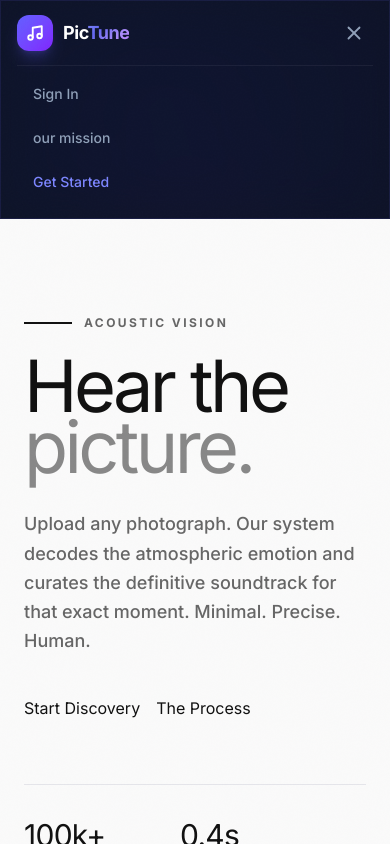
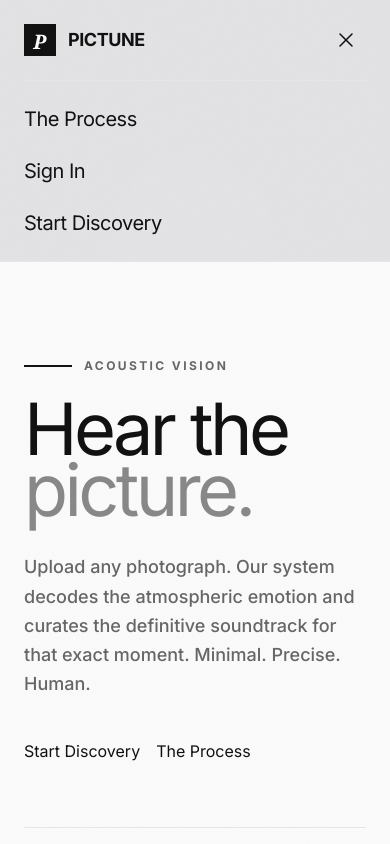
Before and after one commit to Shriii19/pictune_frontend, a React (Vite) app: page / in a window 390 px wide. Both pictures are taken after a click on the button 354 px from the left and 33 px from the top of the page. Shown: the top 844 px of the page. Built offline with nearby package versions, Linux system fonts and the light colour scheme.

Commit message:
feat: update Navbar component with enhanced styling and improved mobile menu accessibility

```diff
--- a/src/components/Navbar.jsx
+++ b/src/components/Navbar.jsx
@@ -16,138 +16,81 @@ export default function Navbar() {
   const isActive = (path) => location.pathname === path;
 
   return (
-    <nav className="glass-strong sticky top-0 z-50 border-b border-white/6">
-      <div className="max-w-6xl mx-auto px-4 sm:px-6 lg:px-8">
-        <div className="flex justify-between items-center h-16">
+    <nav className="sticky top-0 z-50 bg-[#FAFAFA]/90 backdrop-blur-md border-b border-[#E5E5EA]">
+      <div className="max-w-7xl mx-auto px-6">
+        <div className="flex justify-between items-center h-20">
           {/* Logo */}
-          <Link
-            to={isAuthenticated ? "/dashboard" : "/"}
-            className="flex items-center gap-2.5 group"
-          >
-            <div className="w-9 h-9 rounded-xl bg-linear-to-br from-indigo-500 to-violet-600 flex items-center justify-center shadow-lg shadow-indigo-500/25 group-hover:shadow-indigo-500/45 group-hover:scale-105 transition-all duration-300 relative overflow-hidden">
-              <svg width="18" height="18" viewBox="0 0 24 24" fill="none" stroke="white" strokeWidth="2.5" strokeLinecap="round" strokeLinejoin="round">
-                <path d="M9 18V5l12-2v13" />
-                <circle cx="6" cy="18" r="3" />
-                <circle cx="18" cy="16" r="3" />
-              </svg>
+          <Link to={isAuthenticated ? "/dashboard" : "/"} className="flex items-center gap-3 group">
+            <div className="w-8 h-8 bg-[#111111] flex items-center justify-center text-[#FAFAFA] font-serif italic font-bold text-xl leading-none pt-1">
+              P
             </div>
-            <span className="text-lg font-bold tracking-tight text-white">
-              Pic<span className="gradient-text">Tune</span>
+            <span className="text-lg font-bold tracking-tight text-[#111111] uppercase">
+              PicTune
             </span>
           </Link>
 
           {/* Desktop Nav */}
-          <div className="hidden md:flex items-center gap-1">
+          <div className="hidden md:flex items-center gap-8">
             {isAuthenticated ? (
               <>
                 <Link
                   to="/dashboard"
-                  className={`relative px-4 py-2 rounded-lg text-sm font-medium transition-all duration-200 ${
-                    isActive("/dashboard")
-                      ? "text-white bg-indigo-500/15 border border-indigo-500/25"
-                      : "text-slate-400 hover:text-white hover:bg-white/5 border border-transparent"
+                  className={`text-xs font-bold transition-all duration-200 uppercase tracking-widest ${
+                    isActive("/dashboard") ? "text-[#111111] border-b-2 border-[#111111] pb-1" : "text-[#888888] hover:text-[#111111]"
                   }`}
                 >
-                  <span className="flex items-center gap-2">
-                    <svg width="16" height="16" viewBox="0 0 24 24" fill="none" stroke="currentColor" strokeWidth="2" strokeLinecap="round" strokeLinejoin="round">
-                      <rect x="3" y="3" width="7" height="7" rx="1" />
-                      <rect x="14" y="3" width="7" height="7" rx="1" />
-                      <rect x="3" y="14" width="7" height="7" rx="1" />
-                      <rect x="14" y="14" width="7" height="7" rx="1" />
-                    </svg>
-                    Dashboard
-                  </span>
-                </Link>
-                <Link
-                  to="/about"
-                  className={`relative px-4 py-2 rounded-lg text-sm font-medium transition-all duration-200 ${
-                    isActive("/about")
-                      ? "text-white bg-violet-500/15 border border-violet-500/25"
-                      : "text-slate-400 hover:text-white hover:bg-white/5 border border-transparent"
-                  }`}
-                >
-                  <span className="flex items-center gap-2">
-                    <svg width="16" height="16" viewBox="0 0 24 24" fill="none" stroke="currentColor" strokeWidth="2" strokeLinecap="round" strokeLinejoin="round">
-                      <path d="M12 2L2 7l10 5 10-5-10-5z" />
-                      <path d="M2 17l10 5 10-5" />
-                      <path d="M2 12l10 5 10-5" />
-                    </svg>
-                    Our Mission
-                  </span>
+                  Dashboard
                 </Link>
                 <Link
                   to="/history"
-                  className={`relative px-4 py-2 rounded-lg text-sm font-medium transition-all duration-200 ${
-                    isActive("/history")
-                      ? "text-white bg-violet-500/15 border border-violet-500/25"
-                      : "text-slate-400 hover:text-white hover:bg-white/5 border border-transparent"
+                  className={`text-xs font-bold transition-all duration-200 uppercase tracking-widest ${
+                    isActive("/history") ? "text-[#111111] border-b-2 border-[#111111] pb-1" : "text-[#888888] hover:text-[#111111]"
                   }`}
                 >
-                  <span className="flex items-center gap-2">
-                    <svg width="16" height="16" viewBox="0 0 24 24" fill="none" stroke="currentColor" strokeWidth="2" strokeLinecap="round" strokeLinejoin="round">
-                      <circle cx="12" cy="12" r="10" />
-                      <polyline points="12 6 12 12 16 14" />
-                    </svg>
-                    History
-                  </span>
+                  History
                 </Link>
-                <div className="w-px h-6 bg-white/8 mx-2" />
                 <button
                   onClick={handleLogout}
-                  className="px-4 py-2 rounded-lg text-sm font-medium text-slate-400 hover:text-red-400 hover:bg-red-500/8 border border-transparent hover:border-red-500/20 transition-all duration-200"
+                  className="text-xs font-bold text-[#888888] hover:text-[#FF3B30] transition-colors uppercase tracking-widest"
                 >
-                  <span className="flex items-center gap-2">
-                    <svg width="16" height="16" viewBox="0 0 24 24" fill="none" stroke="currentColor" strokeWidth="2" strokeLinecap="round" strokeLinejoin="round">
-                      <path d="M9 21H5a2 2 0 0 1-2-2V5a2 2 0 0 1 2-2h4" />
-                      <polyline points="16 17 21 12 16 7" />
-                      <line x1="21" y1="12" x2="9" y2="12" />
-                    </svg>
-                    Logout
-                  </span>
+                  Logout
                 </button>
               </>
             ) : (
               <>
                 <Link
+                  to="/about"
+                  className={`text-xs font-bold transition-all duration-200 uppercase tracking-widest ${
+                    isActive("/about") ? "text-[#111111]" : "text-[#888888] hover:text-[#111111]"
+                  }`}
+                >
+                  The Process
+                </Link>
+                <Link
                   to="/login"
-                  className="px-4 py-2 rounded-lg text-sm font-medium text-slate-400 hover:text-white hover:bg-white/5 border border-transparent hover:border-white/10 transition-all duration-200"
+                  className="text-xs font-bold text-[#888888] hover:text-[#111111] transition-colors uppercase tracking-widest"
                 >
                   Sign In
                 </Link>
-                <Link
-                  to="/about"
-                  className={`animated-underline px-4 py-2 rounded-lg text-sm font-medium transition-all duration-200 ${
-                    isActive("/about")
-                      ? "text-white bg-white/8"
-                      : "text-slate-400 hover:text-white hover:bg-white/4"
-                  }`}
-                >
-                  Our Mission
-                </Link>
-                <Link
-                  to="/register"
-                  className="gradient-btn px-5 py-2 rounded-lg text-sm font-semibold text-white shadow-lg shadow-indigo-500/20 hover:shadow-indigo-500/35 hover:scale-[1.03] transition-all duration-200"
-                >
-                  Get Started
+                <Link to="/register" className="btn-primary text-xs tracking-widest uppercase">
+                  Start
                 </Link>
               </>
             )}
           </div>
 
           {/* Mobile hamburger */}
-          <button
-            onClick={() => setMobileOpen(!mobileOpen)}
-            className="md:hidden p-2 rounded-lg text-slate-400 hover:text-white hover:bg-white/6 transition-colors"
-          >
+          <button onClick={() => setMobileOpen(!mobileOpen)} className="md:hidden p-2 text-[#111111]">
             {mobileOpen ? (
-              <svg width="22" height="22" viewBox="0 0 24 24" fill="none" stroke="currentColor" strokeWidth="2" strokeLinecap="round">
+              <svg width="24" height="24" viewBox="0 0 24 24" fill="none" stroke="currentColor" strokeWidth="1.5" strokeLinecap="round">
                 <line x1="18" y1="6" x2="6" y2="18" />
                 <line x1="6" y1="6" x2="18" y2="18" />
               </svg>
             ) : (
-              <svg width="22" height="22" viewBox="0 0 24 24" fill="none" stroke="currentColor" strokeWidth="2" strokeLinecap="round">
-                <line x1="4" y1="8" x2="20" y2="8" />
-                <line x1="4" y1="16" x2="20" y2="16" />
+              <svg width="24" height="24" viewBox="0 0 24 24" fill="none" stroke="currentColor" strokeWidth="1.5" strokeLinecap="round">
+                <line x1="3" y1="12" x2="21" y2="12" />
+                <line x1="3" y1="6" x2="21" y2="6" />
+                <line x1="3" y1="18" x2="21" y2="18" />
               </svg>
             )}
           </button>
@@ -155,68 +98,18 @@ export default function Navbar() {
 
         {/* Mobile Menu */}
         {mobileOpen && (
-          <div className="md:hidden pb-4 pt-2 space-y-1 animate-slide-down border-t border-white/6">
+          <div className="md:hidden py-6 border-t border-[#E5E5EA] flex flex-col gap-6">
             {isAuthenticated ? (
               <>
-                <Link
-                  to="/dashboard"
-                  onClick={() => setMobileOpen(false)}
-                  className={`block px-4 py-2.5 rounded-lg text-sm font-medium transition-colors ${
-                    isActive("/dashboard") ? "text-white bg-white/8" : "text-slate-400 hover:text-white"
-                  }`}
-                >
-                  Dashboard
-                </Link>
-                <Link
-                  to="/about"
-                  onClick={() => setMobileOpen(false)}
-                  className={`block px-4 py-2.5 rounded-lg text-sm font-medium transition-colors ${
-                    isActive("/about") ? "text-white bg-white/8" : "text-slate-400 hover:text-white"
-                  }`}
-                >
-                  our mission
-                </Link>
-                <Link
-                  to="/history"
-                  onClick={() => setMobileOpen(false)}
-                  className={`block px-4 py-2.5 rounded-lg text-sm font-medium transition-colors ${
-                    isActive("/history") ? "text-white bg-white/8" : "text-slate-400 hover:text-white"
-                  }`}
-                >
-                  History
-                </Link>
-                <button
-                  onClick={() => { setMobileOpen(false); handleLogout(); }}
-                  className="w-full text-left px-4 py-2.5 rounded-lg text-sm font-medium text-red-400 hover:bg-red-500/8 transition-colors"
-                >
-                  Logout
-                </button>
+                <Link to="/dashboard" onClick={() => setMobileOpen(false)} className="text-xl font-editorial tracking-tight text-[#111111]">Dashboard</Link>
+                <Link to="/history" onClick={() => setMobileOpen(false)} className="text-xl font-editorial tracking-tight text-[#111111]">History</Link>
+                <button onClick={() => { setMobileOpen(false); handleLogout(); }} className="text-xl font-editorial tracking-tight text-[#FF3B30] text-left">Logout</button>
               </>
             ) : (
               <>
-                <Link
-                  to="/login"
-                  onClick={() => setMobileOpen(false)}
-                  className="block px-4 py-2.5 rounded-lg text-sm font-medium text-slate-400 hover:text-white transition-colors"
-                >
-                  Sign In
-                </Link>
-                <Link
-                  to="/about"
-                  onClick={() => setMobileOpen(false)}
-                  className={`block px-4 py-2.5 rounded-lg text-sm font-medium transition-colors ${
-                    isActive("/about") ? "text-white bg-white/8" : "text-slate-400 hover:text-white"
-                  }`}
-                >
-                  our mission
-                </Link>
-                <Link
-                  to="/register"
-                  onClick={() => setMobileOpen(false)}
-                  className="block px-4 py-2.5 rounded-lg text-sm font-medium text-indigo-400 hover:text-indigo-300 transition-colors"
-                >
-                  Get Started
-                </Link>
+                <Link to="/about" onClick={() => setMobileOpen(false)} className="text-xl font-editorial tracking-tight text-[#111111]">The Process</Link>
+                <Link to="/login" onClick={() => setMobileOpen(false)} className="text-xl font-editorial tracking-tight text-[#111111]">Sign In</Link>
+                <Link to="/register" onClick={() => setMobileOpen(false)} className="text-xl font-editorial tracking-tight text-[#111111]">Start Discovery</Link>
               </>
             )}
           </div>
```
